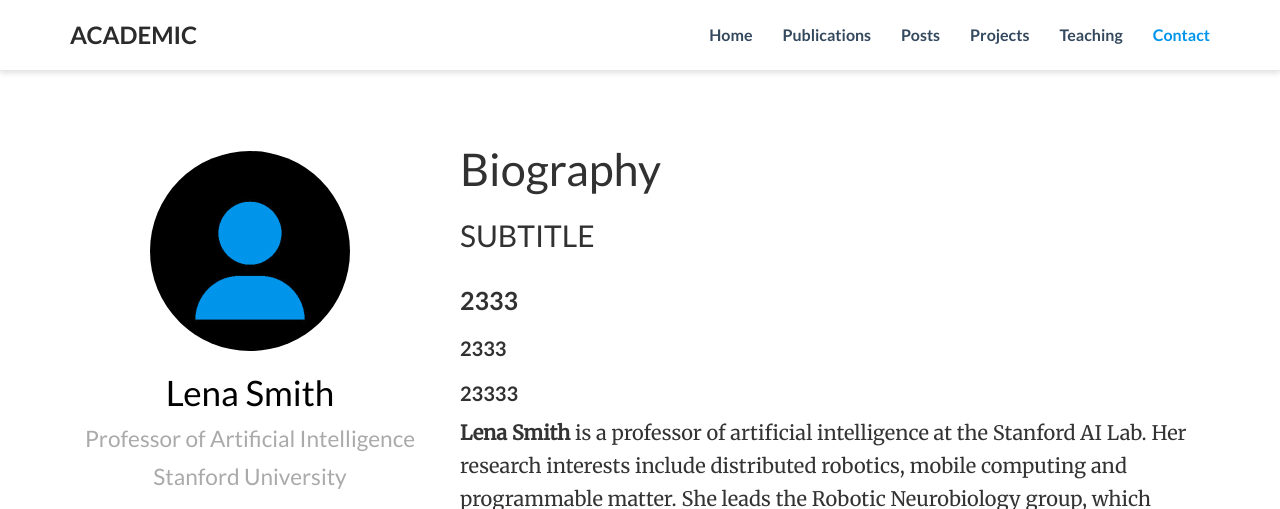
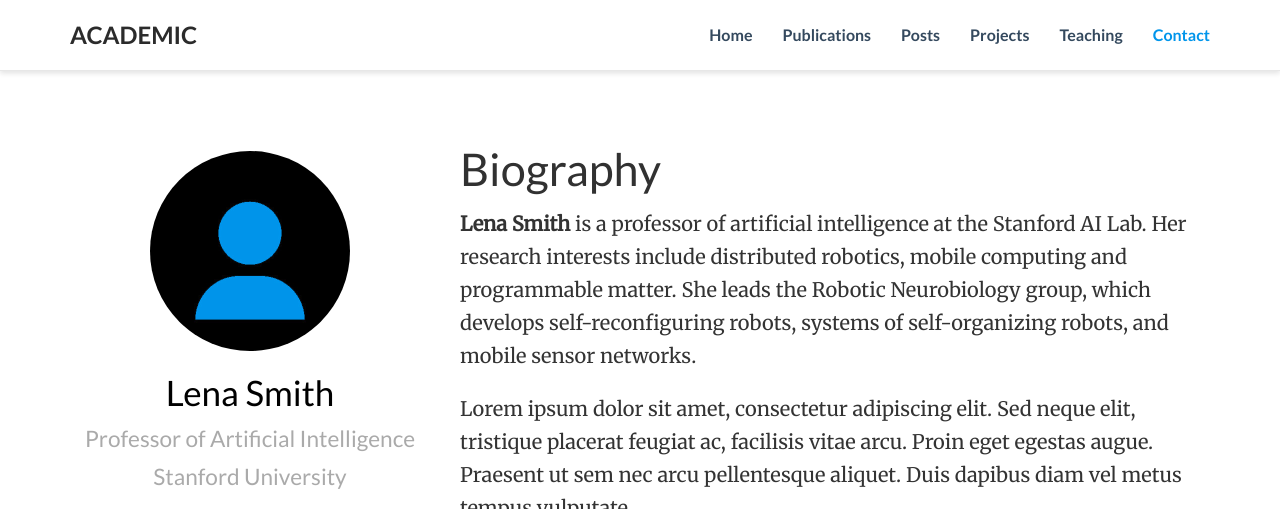
Before and after one commit to thisisjingjin/thisisjingjin.github.io, a plain HTML site: page index.html in a window 1280 px wide. Shown: the top 509 px of the page. Drawn offline with nearby package versions, Linux system fonts and the light colour scheme; some icons are missing.

Commit message:
removed subttiles

```diff
--- a/index.html
+++ b/index.html
@@ -225,14 +225,6 @@
 
 
 <h1 id="biography">Biography</h1>
-
-<h2 id="subtitle">SUBTITLE</h2>
-
-<h3 id="2333">2333</h3>
-
-<h4 id="2333-1">2333</h4>
-
-<h5 id="23333">23333</h5>
 
 <p><strong>Lena Smith</strong> is a professor of artificial intelligence at the Stanford AI Lab. Her research interests include distributed robotics, mobile computing and programmable matter. She leads the Robotic Neurobiology group, which develops self-reconfiguring robots, systems of self-organizing robots, and mobile sensor networks.</p>
 
```
